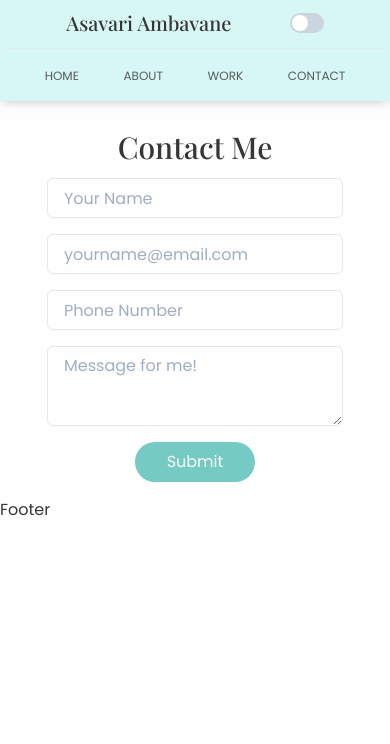
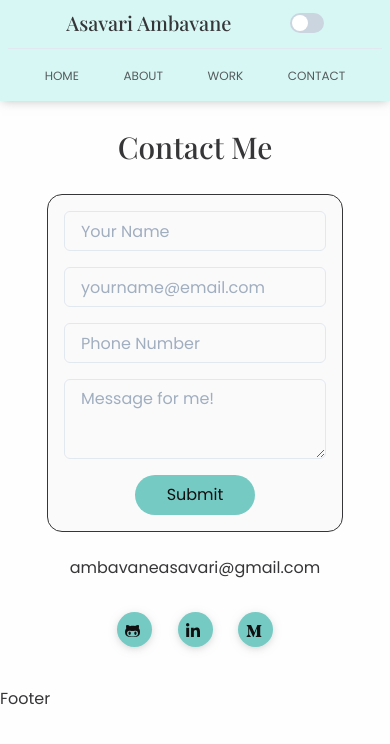
Before and after one commit to AsavariA/nextjs-portfolio-template, a Next.js app: page /contact in a window 390 px wide. Shown: the top 744 px of the page. Built offline with nearby package versions, Linux system fonts and the light colour scheme.

Commit message:
contact form complete

```diff
--- a/Components/Contact.js
+++ b/Components/Contact.js
@@ -2,6 +2,9 @@ import { Stack, Input, Textarea, useToast } from "@chakra-ui/react"
 import { useMediaQuery } from "@chakra-ui/react"
 import { useState } from 'react'
 import styles from '../styles/Contact.module.css'
+import { FontAwesomeIcon } from "@fortawesome/react-fontawesome";
+import { faGithubAlt, faLinkedinIn, faMediumM, } from "@fortawesome/free-brands-svg-icons"
+import Link from 'next/link'
 
 const Contact = ({ currentTheme }) => {
   const [drawerVisible] = useMediaQuery("(max-width: 850px)")
@@ -13,6 +16,12 @@ const Contact = ({ currentTheme }) => {
   const [phone, setPhone] = useState('')
   const [message, setMessage] = useState('')
   const [submitted, setSubmitted] = useState(false)
+
+  const iconStyles = {
+    backgroundColor: currentTheme.tertiary,
+    color: '#101010',
+    boxShadow: currentTheme.boxShadow,
+  }
 
   const handleSubmit = (e) => {
     e.preventDefault()
@@ -64,11 +73,11 @@ const Contact = ({ currentTheme }) => {
         <h2 className={styles.contact}>Contact Me</h2>
       </div>
       {/* <form action={FORM_URL} method="POST"> */}
-            <form onSubmit={(e)=>{handleSubmit(e)}}>
+      <form onSubmit={(e) => { handleSubmit(e) }} className={styles.form} style={{ borderColor: currentTheme.text, backgroundColor: currentTheme.text === '#363537' ? '#fafafa' : 'transparent' }}>
         <Stack spacing={4}>
-                    <Input type="text" name="name" value={name} placeholder="Your Name" focusBorderColor={currentTheme.tertiary} isRequired onChange={(e)=>{setName(e.target.value)}} />
-                    <Input type="email" name="email" value={email} placeholder="yourname@email.com" focusBorderColor={currentTheme.tertiary} isRequired onChange={(e)=>{setEmail(e.target.value)}} />
-                    <Input type="tel" name="phone" value={phone} placeholder="Phone Number" focusBorderColor={currentTheme.tertiary} isRequired onChange={(e)=>{setPhone(e.target.value)}} />
+          <Input type="text" name="name" value={name} placeholder="Your Name" focusBorderColor={currentTheme.tertiary} isRequired autoComplete="off" onChange={(e) => { setName(e.target.value) }} />
+          <Input type="email" name="email" value={email} placeholder="yourname@email.com" focusBorderColor={currentTheme.tertiary} autoComplete="off" isRequired onChange={(e) => { setEmail(e.target.value) }} />
+          <Input type="tel" name="phone" value={phone} placeholder="Phone Number" focusBorderColor={currentTheme.tertiary} autoComplete="off" isRequired onChange={(e) => { setPhone(e.target.value) }} />
           <Textarea
             placeholder="Message for me!"
             resize="vertical"
@@ -76,15 +85,31 @@ const Contact = ({ currentTheme }) => {
             isRequired
             name="email"
             value={message}
-                        onChange={(e)=>{setMessage(e.target.value)}}
+            autoComplete="off"
+            onChange={(e) => { setMessage(e.target.value) }}
           />
           <div>
-                        <div className={styles.submit} style={{ backgroundColor: currentTheme.tertiary, color: currentTheme.contrastText }}>
+            <div className={styles.submit} style={{ backgroundColor: currentTheme.tertiary }}>
               <button type="submit">Submit</button>
             </div>
           </div>
         </Stack>
       </form>
+
+      <div style={{ textAlign: 'center', padding: '0.5rem 0' }}>
+        <Link href="mailto:ambavaneasavari@gmail.com"><a>ambavaneasavari@gmail.com</a></Link>
+      </div>
+      <div className={styles.socialIconDiv}>
+        <div className={styles.socialIcon} style={iconStyles}>
+          <Link href="https://github.com/AsavariA"><a><FontAwesomeIcon icon={faGithubAlt} /></a></Link>
+        </div>
+        <div className={styles.socialIcon} style={iconStyles}>
+          <Link href="https://www.linkedin.com/in/asavariambavane/"><a><FontAwesomeIcon icon={faLinkedinIn} /></a></Link>
+        </div>
+        <div className={styles.socialIcon} style={iconStyles}>
+          <Link href="https://ambavaneasavari.medium.com/"><a><FontAwesomeIcon icon={faMediumM} /></a></Link>
+        </div>
+      </div>
     </div>
   )
 }
--- a/ThemeConfig.js
+++ b/ThemeConfig.js
@@ -17,7 +17,7 @@ export const darkTheme = {
   tertiary: '#A2AAB9',
   accent: '#ffc7c8',
   boxShadow: '0px 2px 10px -2px rgba(51, 51, 51, 0.5)',
-  contrastText: '#000',
+  contrastText: '#101010',
 }
 
 export const GlobalStyles = createGlobalStyle`
--- a/package.json
+++ b/package.json
@@ -14,6 +14,7 @@
     "@emotion/react": "^11.4.0",
     "@emotion/styled": "^11.3.0",
     "@fortawesome/fontawesome-svg-core": "^1.2.35",
+    "@fortawesome/free-brands-svg-icons": "^5.15.3",
     "@fortawesome/free-solid-svg-icons": "^5.15.3",
     "@fortawesome/react-fontawesome": "^0.1.14",
     "dotenv": "^10.0.0",
--- a/styles/Contact.module.css
+++ b/styles/Contact.module.css
@@ -10,9 +10,56 @@
   border-radius: 50px;
   margin: auto;
   transition: 0.2s ease-in-out;
+  color: #101010;
 }
 
 .submit:hover{
-  transform: scale(1.05);
+  transform: scale(0.9);
   cursor: pointer;
 }
+
+.socialIconDiv{
+  width: 60%;
+  display: flex;
+  justify-content: space-evenly;
+  margin: 1.5rem auto;
+}
+
+.socialIcon{
+  height: 45px;
+  width: 45px;
+  padding: 0.75rem;
+  border-radius: 50%;
+  cursor: pointer;
+  transition: 0.2s ease-in-out;
+}
+
+.socialIcon:hover{
+  transform: scale(0.9)
+}
+
+.form{
+  padding: 1rem;
+  border-radius: 20px;
+  border-width: 2px;
+  margin: 1rem 0;
+}
+
+@media only screen and (max-width: 850px){
+  .socialIconDiv{
+    width: 70%;
+  }
+
+  .socialIcon{
+    height: 35px;
+    width: 35px;
+    padding: 0.5rem;
+    border-radius: 50%;
+  }
+
+  .form{
+    padding: 1rem;
+    border-radius: 15px;
+    border-width: 1.5px;
+  }
+}
```
Also changed, not shown: 1 other file (tests, documents, lock files or other folders). Lines whose indentation alone changed are shown as unchanged.
